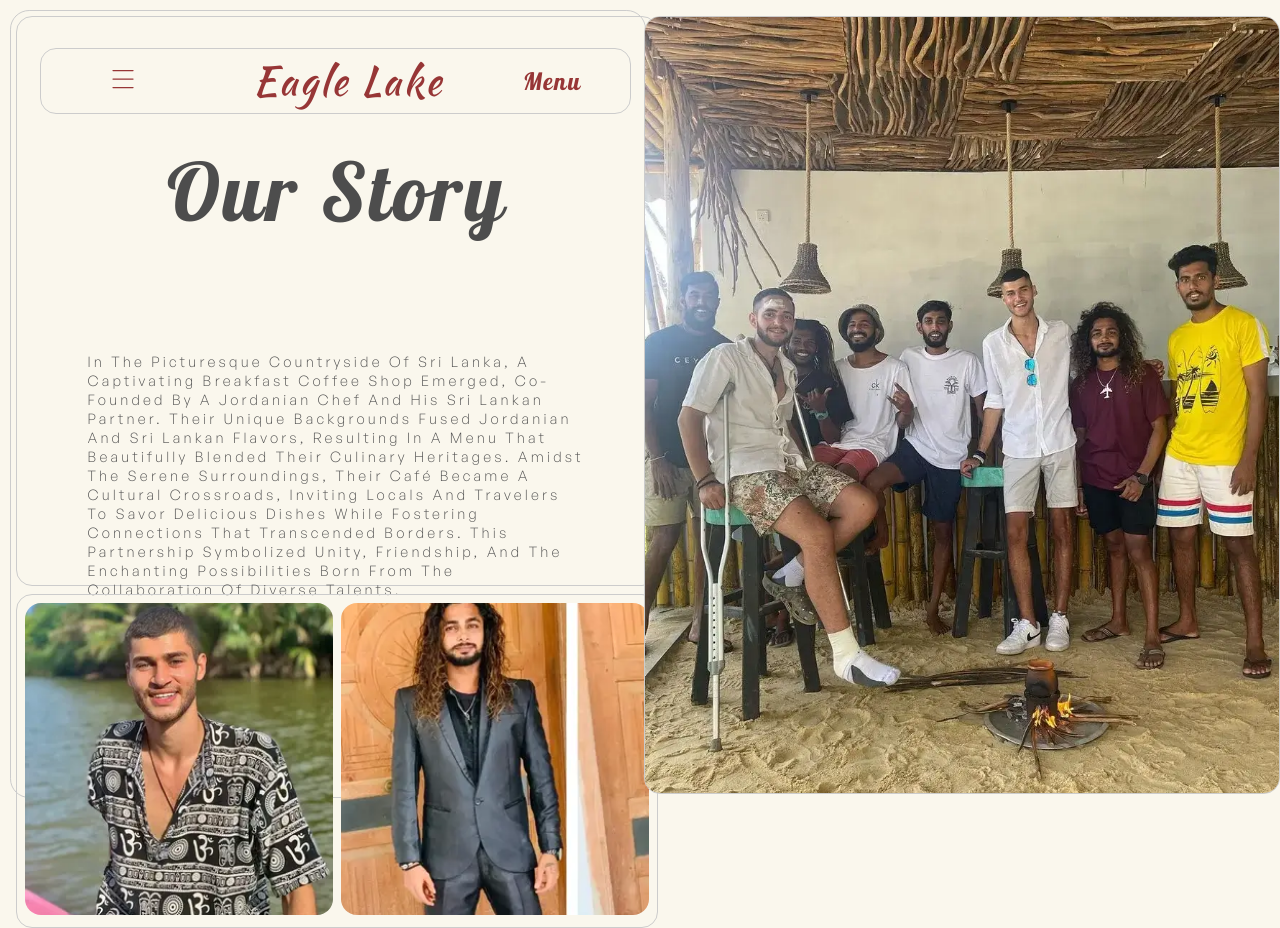
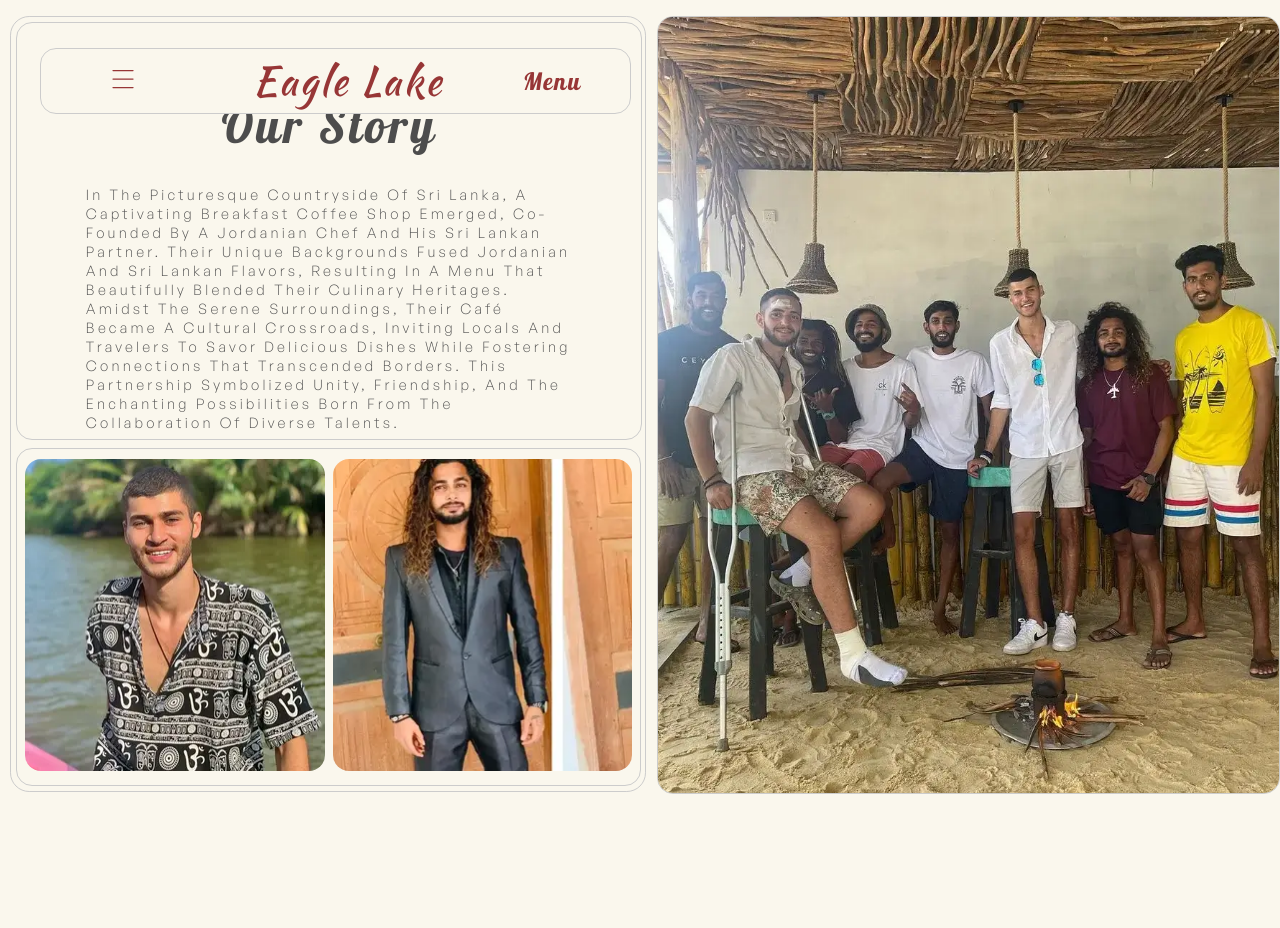
Before and after one commit to shehabwaleedd/eagle-lake, a React (Create React App) app: page /about in a window 1280 px wide. After the commit the page ends 808 px from the top, so only its background shows below. Built offline with nearby package versions, Linux system fonts and the light colour scheme.

Commit message:
fixed contact and about.

```diff
--- a/src/pages/about/About.css
+++ b/src/pages/about/About.css
@@ -18,7 +18,7 @@
     flex-direction: column;
     justify-content: center;
     align-items: center;
-    width: 49.5%;
+    width: 48.5%;
     height: 97vh;
     border: 1px solid var(--border-color);
     border-radius: 1.3rem;
--- a/src/pages/about/leftSideAbout/LeftSideAbout.css
+++ b/src/pages/about/leftSideAbout/LeftSideAbout.css
@@ -17,18 +17,18 @@
     border: 1px solid var(--border-color);
     border-radius: 1rem;
     padding: 0.5rem;
-    gap: 1rem;
-    height: 60vh;
-    width: 100%;
-    padding-top: 5rem;
+    height: 50vh;
+    width: 97.5%;
 }
 
 .about__left__container h1 {
-    font-size: 5rem;
+    font-size: 3rem;
     text-transform: capitalize;
     color: var(--title-color);
     font-family: 'Lobster';
     letter-spacing: 0.2rem;
+    position: relative;
+    top: 2rem;
 }
 
 .about__left__container p {
@@ -50,7 +50,7 @@
     padding: 0.5rem;
     gap: 2rem;
     height: 100%;
-    width: 100%;
+    width: 97.3%;
 }
 
 .about__left-lower__imgs {
--- a/src/pages/contact/leftSideContact/LeftSideContact.css
+++ b/src/pages/contact/leftSideContact/LeftSideContact.css
@@ -19,15 +19,17 @@
     padding: 0.5rem;
     gap: 2rem;
     height: 54vh;
-    width: 100%;
+    width: 97%;
 }
 
 .contact_left-container h1 {
-    font-size: 5rem;
+    font-size: 4rem;
     text-transform: capitalize;
     color: var(--title-color);
     font-family: 'Lobster';
     letter-spacing: 0.2rem;
+    position: relative;
+    top: 2rem;
 }
 
 .contact_left-container span {
@@ -49,7 +51,7 @@
     padding: 0.5rem;
     gap: 2rem;
     height: 30.5vh;
-    width: 100%;
+    width: 97%;
 }
 .smallRight__cards-contact {
     display: flex;
@@ -67,9 +69,8 @@
     align-items: flex-end;
     width: 100%;
     height: 100%;
-    gap: 1rem;
     border-top: 0.5px solid var(--border-color);
-    padding: 1rem 0;
+    padding: 0rem 0;
 }
 
 .smallRight__card-contact:last-child {
@@ -104,6 +105,7 @@
     color: var(--accent-color);
     font-family: 'GeneralSans-Light';
     letter-spacing: 0.1rem;
+    padding-bottom: 1rem;
 }
 
 .contact__footer {
@@ -111,7 +113,7 @@
     justify-content: space-between;
     padding: 1rem;
     align-items: center;
-    width: 100%;
+    width: 95%;
     position: relative;
     bottom: 0rem;
     border: 1px solid var(--border-color);
@@ -137,6 +139,13 @@
     color: var(--accent-color);
     font-family: 'GeneralSans-Light';
     letter-spacing: 0.1rem;
+}
+
+.smallRight__card {
+
+    width: 100%;
+    height: 60%;
+    padding: 0.2rem 0;
 }
 
 @media (max-width: 469px) {
```
